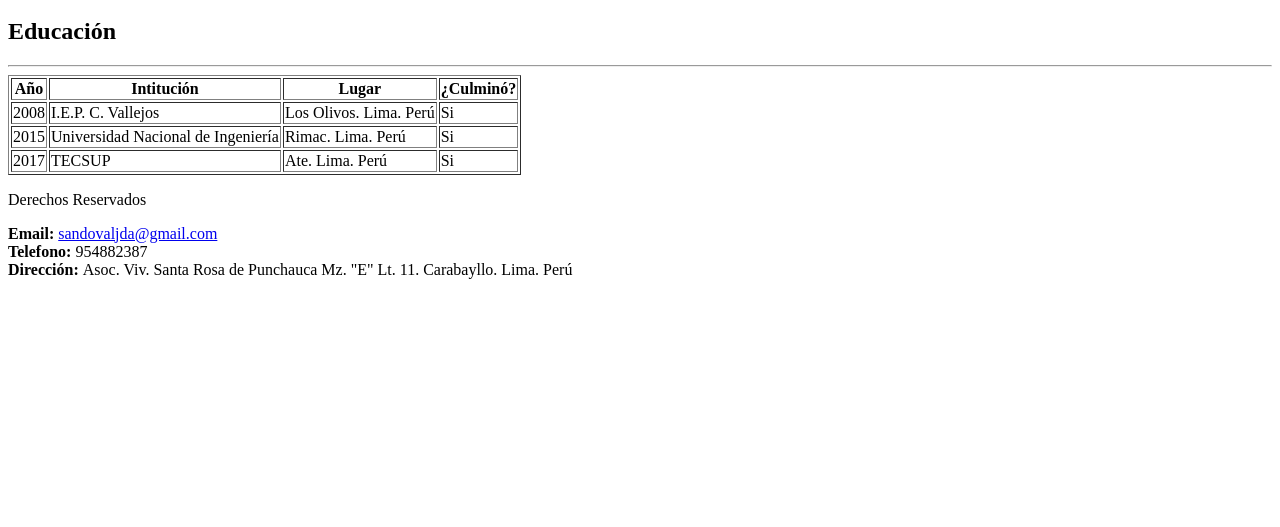
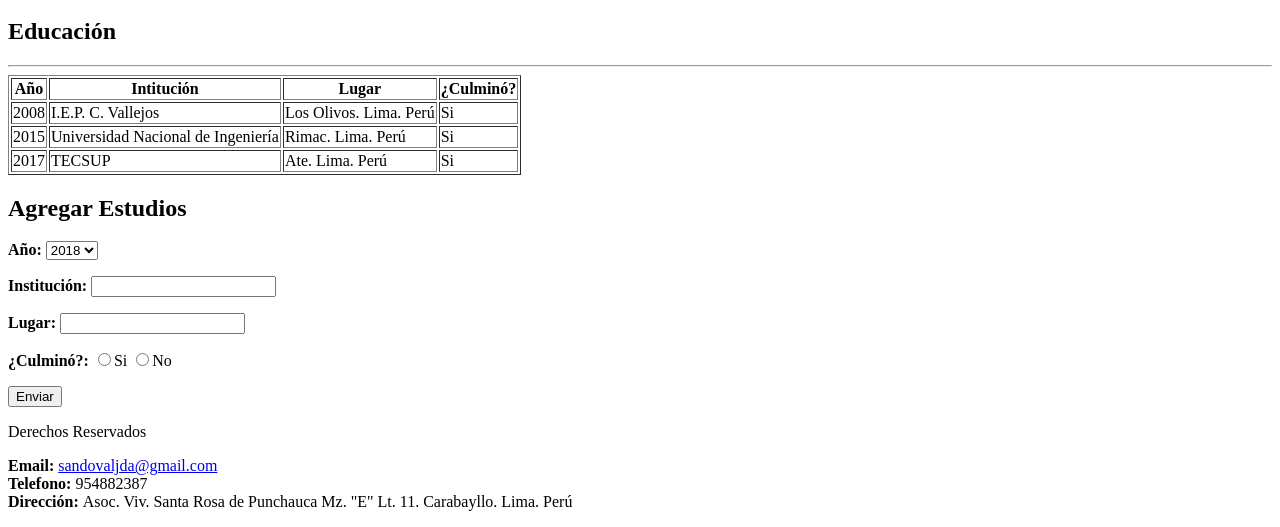
Before and after one commit to sandovaljda/CNU_HTML, a plain HTML site: page pages/education.html in a window 1280 px wide. Shown: the part 295-822 px from the top of the page. Before the commit the page ends 800 px from the top, so only its background shows below. Drawn offline with Linux system fonts and the light colour scheme.

Commit message:
Inclusión de formulario en pagina de educación

```diff
--- a/pages/education.html
+++ b/pages/education.html
@@ -50,7 +50,30 @@
 			</tr>
 			</tbody>
 		</table>
-
+    <h2>Agregar Estudios</h2>
+    <form>
+      <p><b>Año: </b>
+			<select id="ano" name="año">
+				<option value="1">2018</option>
+				<option value="2">2017</option>
+				<option value="3">2016</option>
+				<option value="4">2015</option>
+				<option value="5">2014</option>
+				<option value="6">2013</option>
+				<option value="7">2012</option>
+				<option value="8">2011</option>
+				<option value="9">2010</option>
+				<option value="10">2009</option>
+				<option value="11">2008</option>
+			</select></p>
+      <p><b>Institución: </b><input id="inst" name="institucion" type="text"></p>
+      <p><b>Lugar: </b><input id="luoar" name="lugar" type="text"></p>
+  		<p><b>¿Culminó?:</b>
+  			<input type="radio" name="gender" value="si">Si
+  			<input type="radio" name="gender" value="no">No
+  		</p>
+  		<p><input type="button" value="Enviar"></p>
+    </form>
   </body>
   <footer>
     <p>Derechos Reservados</p>
```
